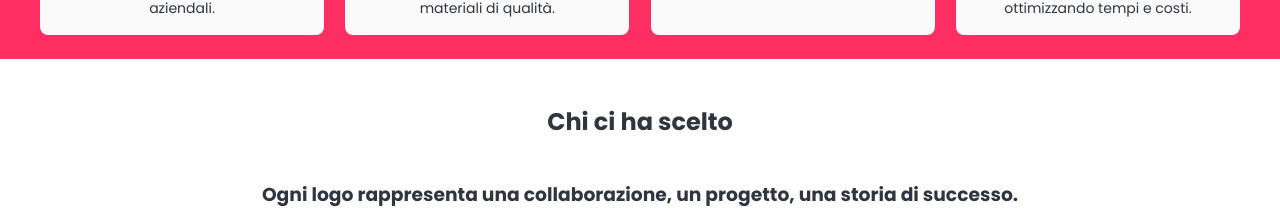
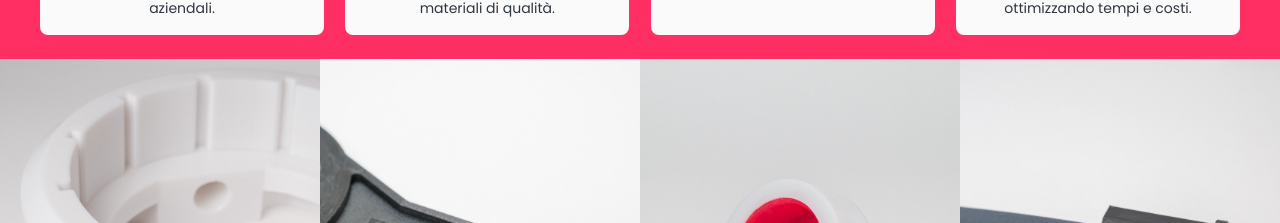
Before and after one commit to thecurlyprogrammer/polimeri3d, a plain HTML site: page index.html in a window 1280 px wide. Shown: the part 1049-1272 px from the top of the page. Drawn offline with Linux system fonts and the light colour scheme.

Commit message:
Added images

```diff
--- a/index.html
+++ b/index.html
@@ -114,6 +114,15 @@
     </div>
   </section>
 
+  <section id="gallery">
+    <div class="gallery_row">
+      <div class="gallery_col"><img src="assets/images/Website1.jpeg" alt="Immagine che raffigura un prodotto"></div>
+      <div class="gallery_col"><img src="assets/images/Website2.jpeg" alt="Immagine che raffigura un prodotto"></div>
+      <div class="gallery_col"><img src="assets/images/Website3.jpeg" alt="Immagine che raffigura un prodotto"></div>
+      <div class="gallery_col"><img src="assets/images/Website4.jpeg" alt="Immagine che raffigura un prodotto"></div>
+    </div>
+  </section>
+
   <section id="partner">
     <h1 id="title">Chi ci ha scelto</h1>
     <h3 id="description">Ogni logo rappresenta una collaborazione, un progetto, una storia di successo.</h3>
@@ -145,10 +154,7 @@
         <a href="https://motobordieri.com" target="_blank"><img src="assets/partners/Logo_MotoBordieri.png"
             alt="Logo Moto Bordieri"></a>
       </div>
-
     </div>
-    </div>
-
   </section>
 
   <section id="preventivo">
@@ -211,9 +217,9 @@
       </div>
     </div>
   </section>
-<a href="https://wa.me/393793190383" class="whatsapp-float" target="_blank">
-  <img src="https://img.icons8.com/color/48/whatsapp--v1.png" alt="WhatsApp">
-</a>
+  <a href="https://wa.me/393793190383" class="whatsapp-float" target="_blank">
+    <img src="https://img.icons8.com/color/48/whatsapp--v1.png" alt="WhatsApp">
+  </a>
   <footer class="footer">
     <div class="section-container footer-container">
       <div class="footer-brand">
--- a/main.css
+++ b/main.css
@@ -4,6 +4,7 @@
 @import url("style/partner.css");
 @import url("style/preventivo.css");
 @import url("style/footer.css");
+@import url("style/gallery.css");
 @import url("https://fonts.googleapis.com/css2?family=Poppins:ital,wght@0,100;0,200;0,300;0,400;0,500;0,600;0,700;0,800;0,900;1,100;1,200;1,300;1,400;1,500;1,600;1,700;1,800;1,900&display=swap");
 
 *,
--- /dev/null
+++ b/style/gallery.css
@@ -0,0 +1,36 @@
+#gallery{
+    width: 100%;
+    padding: 0;
+}
+
+.gallery_row{
+    width: 100%;
+    display: flex;
+    flex-direction: row;
+    flex-wrap: wrap;
+}
+
+.gallery_col{
+    width: 25%;
+    max-height: 400px;
+}
+
+.gallery_col img{
+    height: 100%;
+    width: 100%;
+    object-fit: cover;
+}
+
+/* Tablet (max-width: 992px) */
+@media (max-width: 992px) {
+    .gallery_col {
+        width: 50%;
+    }
+}
+
+/* Mobile (max-width: 600px) */
+@media (max-width: 600px) {
+    .gallery_col {
+        width: 100%;
+    }
+}
```
Also changed, not shown: assets/images/Website1.jpeg (added), assets/images/Website2.jpeg (added), assets/images/Website3.jpeg (added), assets/images/Website4.jpeg (added), main.js (added).
